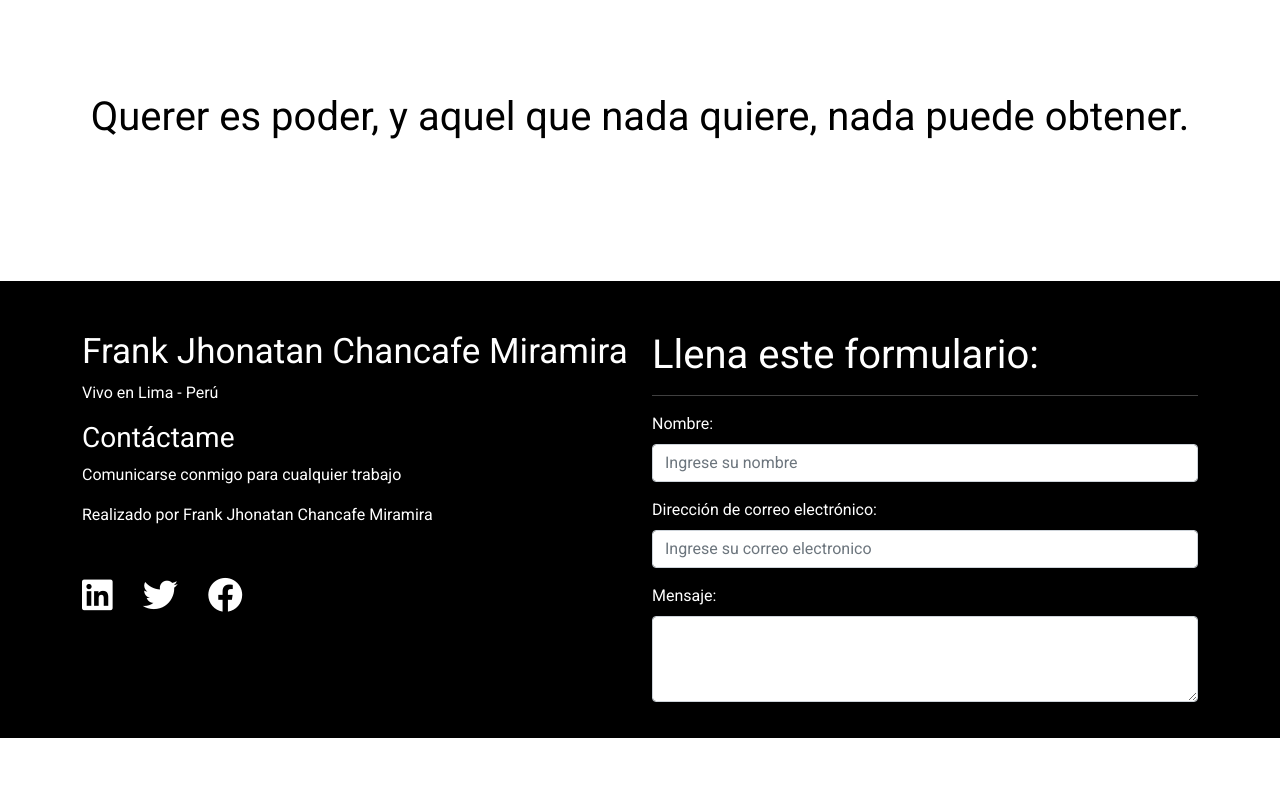
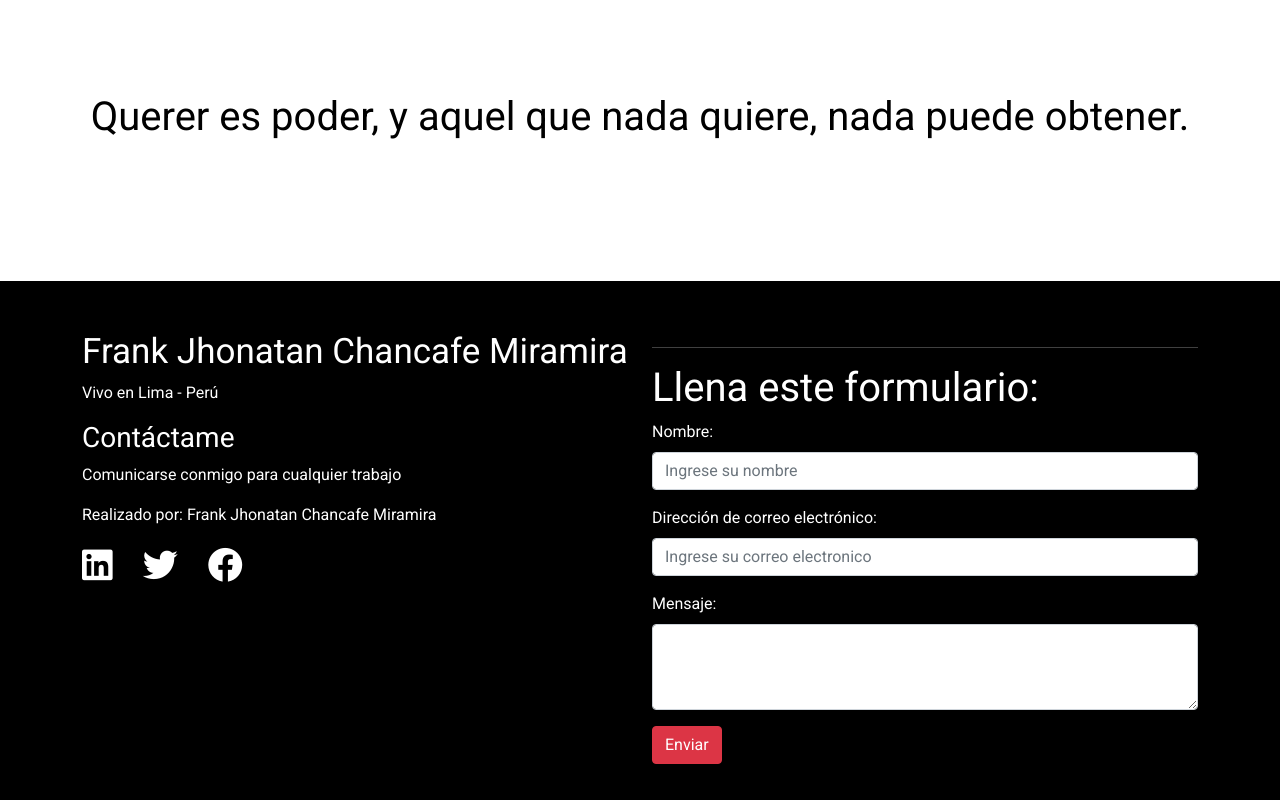
Before and after one commit to jhonatanfrank/portafolio, a React (Create React App) app: page / in a window 1280 px wide. Shown: the part 1495-2295 px from the top of the page. Before the commit the page ends 2233 px from the top, so only its background shows below. Built offline with nearby package versions, Linux system fonts and the light colour scheme.

Commit message:
modificacion en titulo

```diff
--- a/src/components/footer/Footer.css
+++ b/src/components/footer/Footer.css
@@ -28,5 +28,5 @@
 }
 
 .sns-links {
-    padding-top: 50px;
+    padding-top: 20px;
 }
--- a/src/components/footer/Footer.js
+++ b/src/components/footer/Footer.js
@@ -14,7 +14,7 @@ const Footer = () => {
               <h3>Contáctame</h3>
               <p>Comunicarse conmigo para cualquier trabajo</p>
             </div>
-            <div className="design-by">Realizado por Frank Jhonatan Chancafe Miramira</div>
+            <div className="design-by">Realizado por: Frank Jhonatan Chancafe Miramira</div>
             <div className="sns-links">
               <a href="https://linkedin.com" target="_blank" rel="noreferrer">
                 <i className="fab fa-linkedin linkedin"></i>
@@ -27,23 +27,31 @@ const Footer = () => {
               </a>
             </div>
           </div>
-          <div class="col-sm-6 texto"><h1>Llena este formulario: </h1>
+          <div class="col-sm-6 texto">
             <hr></hr>
+            <h1>Llena este formulario: </h1>
+            <form action="https://formspree.io/f/mzbwzekq"
+              method="POST">
               <div class="mb-3">
                 <label for="nombre" class="form-label texto">Nombre:</label>
-              <input type="email" class="form-control" id="nombre" placeholder="Ingrese su nombre" />
+                <input type="text" name="nombre" class="form-control" id="nombre" placeholder="Ingrese su nombre" />
               </div>
               <div class="mb-3">
                 <label for="correoelectronico" class="form-label texto">Dirección de correo electrónico:</label>
-              <input type="email" class="form-control" id="correoelectronico" placeholder="Ingrese su correo electronico" />
+                <input type="email" name="correoelectronico" class="form-control" id="correoelectronico" placeholder="Ingrese su correo electronico" />
               </div>
               <div class="mb-3">
                 <label for="exampleFormControlTextarea1" class="form-label texto">Mensaje:</label>
-              <textarea class="form-control" id="exampleFormControlTextarea1" rows="3"></textarea>
-            </div></div>
+                <textarea class="form-control" name="mensaje" id="exampleFormControlTextarea1" rows="3"></textarea>
+              </div>
+              <div class="mb-3">
+                <button class="btn btn-danger" type="submit">Enviar</button>
+              </div>
+            </form>
           </div>
         </div>
       </div>
+    </div >
   );
 };
 
```
Lines whose indentation alone changed are shown as unchanged.
